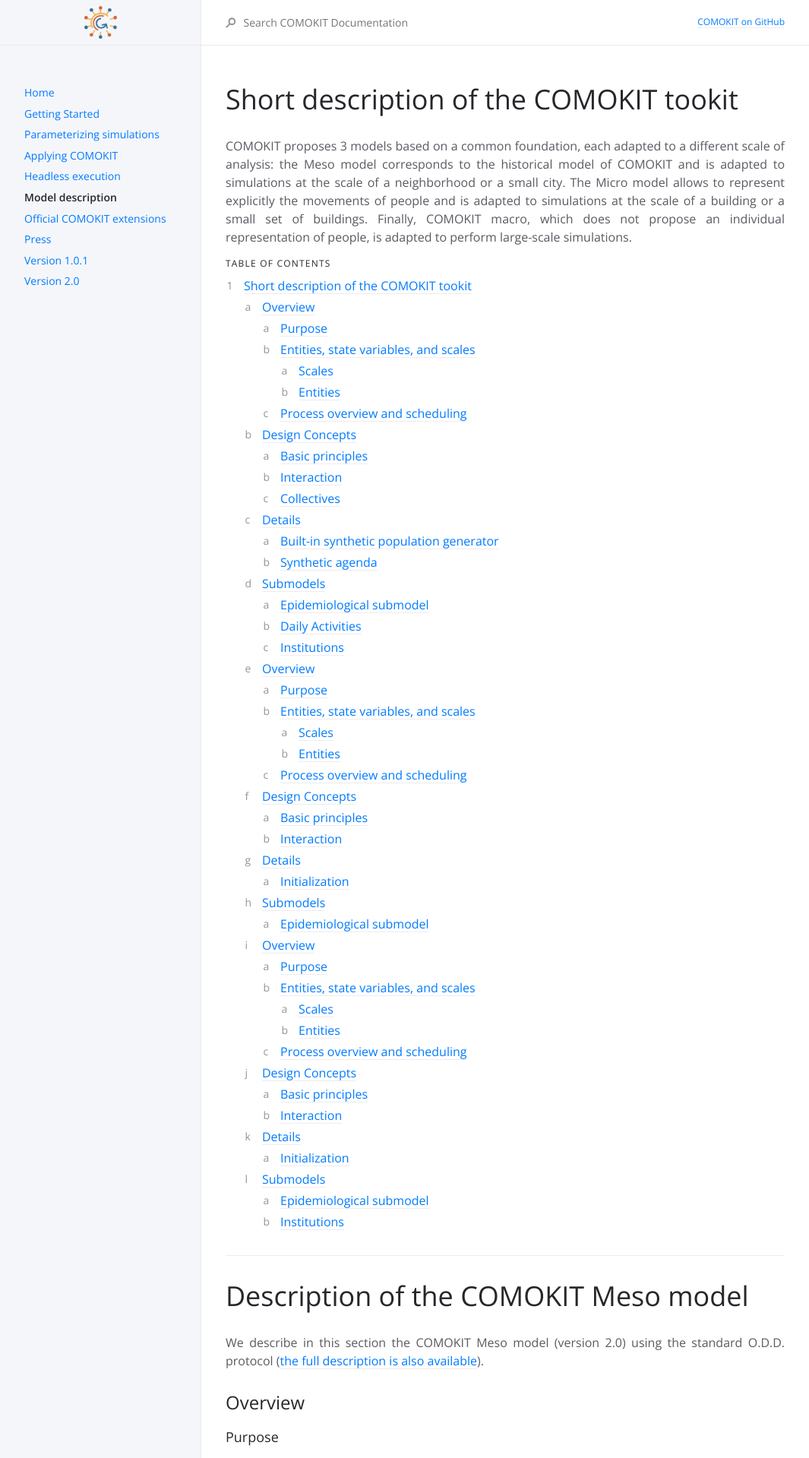
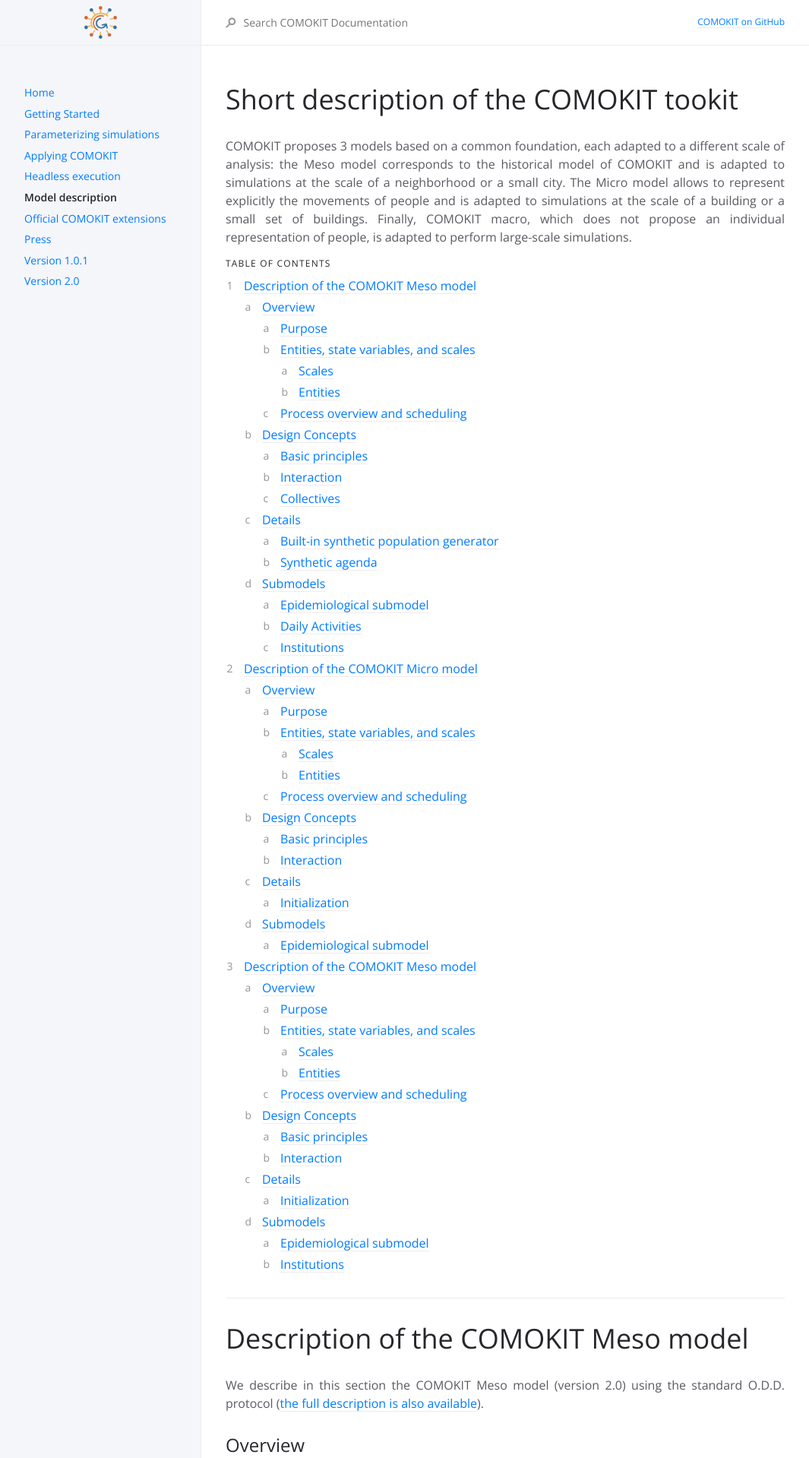
Before and after one commit to COMOKIT/COMOKIT-Website, a Jekyll site: the page built from docs/docs/ODD.md, in a window 1280 px wide. Shown: the top 1919 px of the page at 76% size, without its empty margins (107-1172 px from the left). Built offline with Jekyll 4.4.1, drawn with Linux system fonts in a browser that asks for light colours.

Commit message:
Update ODD.md

```diff
--- a/docs/docs/ODD.md
+++ b/docs/docs/ODD.md
@@ -5,6 +5,7 @@
 permalink: /odd
 ---
 # Short description of the COMOKIT tookit
+{: .no_toc }
 COMOKIT proposes 3 models based on a common foundation, each adapted to a different scale of analysis: the Meso model corresponds to the historical model of COMOKIT and is adapted to simulations at the scale of a neighborhood or a small city. The Micro model allows to represent explicitly the movements of people and is adapted to simulations at the scale of a building or a small set of buildings. Finally, COMOKIT macro, which does not propose an individual representation of people, is adapted to perform large-scale simulations.
 
 ## Table of contents
@@ -15,7 +16,6 @@
 ---
 
 # Description of the COMOKIT Meso model
-{: .no_toc }
 We describe in this section the COMOKIT Meso model (version 2.0) using the standard O.D.D. protocol ([the full description is also available](https://comokit.org/ressources/ODD-COMOKIT_Meso_v2.pdf)).
 
 
@@ -103,7 +103,6 @@
 ---
 
 # Description of the COMOKIT Micro model
-{: .no_toc }
 We describe in this section the COMOKIT Micro model (version 2.0) using the standard O.D.D. protocol ([the full description is also available](https://comokit.org/ressources/ODD-COMOKIT_Micro_v2.pdf)).
 
 ## Overview
@@ -175,7 +174,6 @@
 ---
 
 # Description of the COMOKIT Meso model
-{: .no_toc }
 We describe in this section the COMOKIT Macro model (version 2.0) using the standard O.D.D. protocol ([the full description is also available](https://comokit.org/ressources/ODD-COMOKIT_Macro_v2.pdf)).
 
 
```
